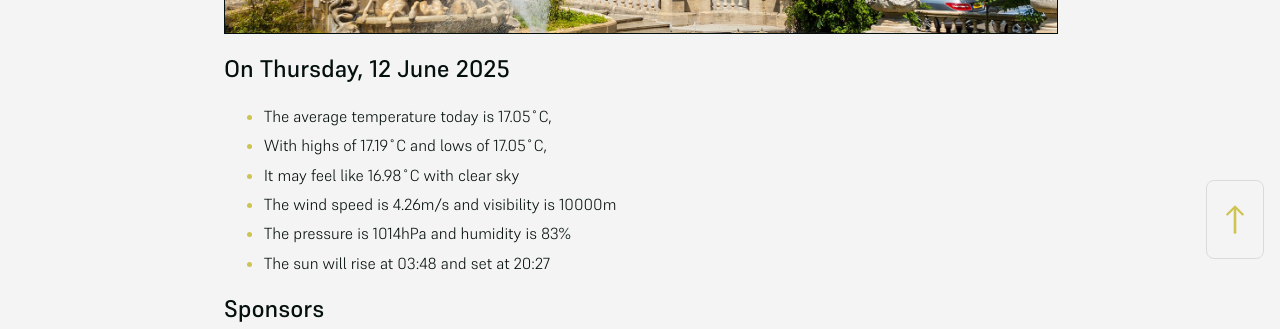
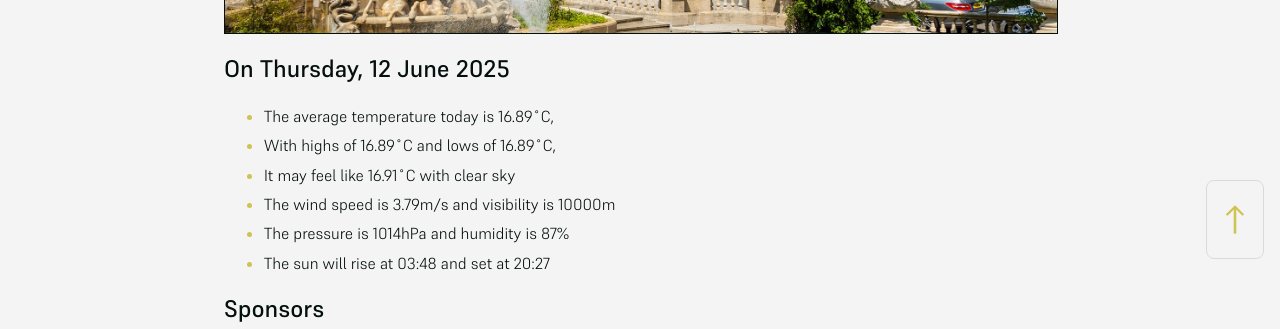
Before and after one commit to mat-0/cheltenham-open-data, a Jekyll site: the page built from index.md, in a window 1280 px wide. Shown: the part 625-954 px from the top of the page. Built offline with Jekyll 4.4.1, drawn with Linux system fonts in a browser that asks for light colours.

Commit message:
Updated 2025-06-12 22:58:02

```diff
--- a/index.md
+++ b/index.md
@@ -10,11 +10,11 @@ seo: Menu
 <!-- weather_marker starts -->
 ## On Thursday, 12 June 2025
 
-- The average temperature today is 17.05˚C,
-- With highs of 17.19˚C and lows of 17.05˚C,
-- It may feel like 16.98˚C with clear sky
-- The wind speed is 4.26m/s and visibility is 10000m
-- The pressure is 1014hPa and humidity is 83%
+- The average temperature today is 16.89˚C,
+- With highs of 16.89˚C and lows of 16.89˚C,
+- It may feel like 16.91˚C with clear sky
+- The wind speed is 3.79m/s and visibility is 10000m
+- The pressure is 1014hPa and humidity is 87%
 - The sun will rise at 03:48 and set at 20:27
 
 <!-- weather_marker ends -->
```
Also changed, not shown: _data/flood.json (+5 -27 lines), _pages/news.md (+9 -9 lines).
